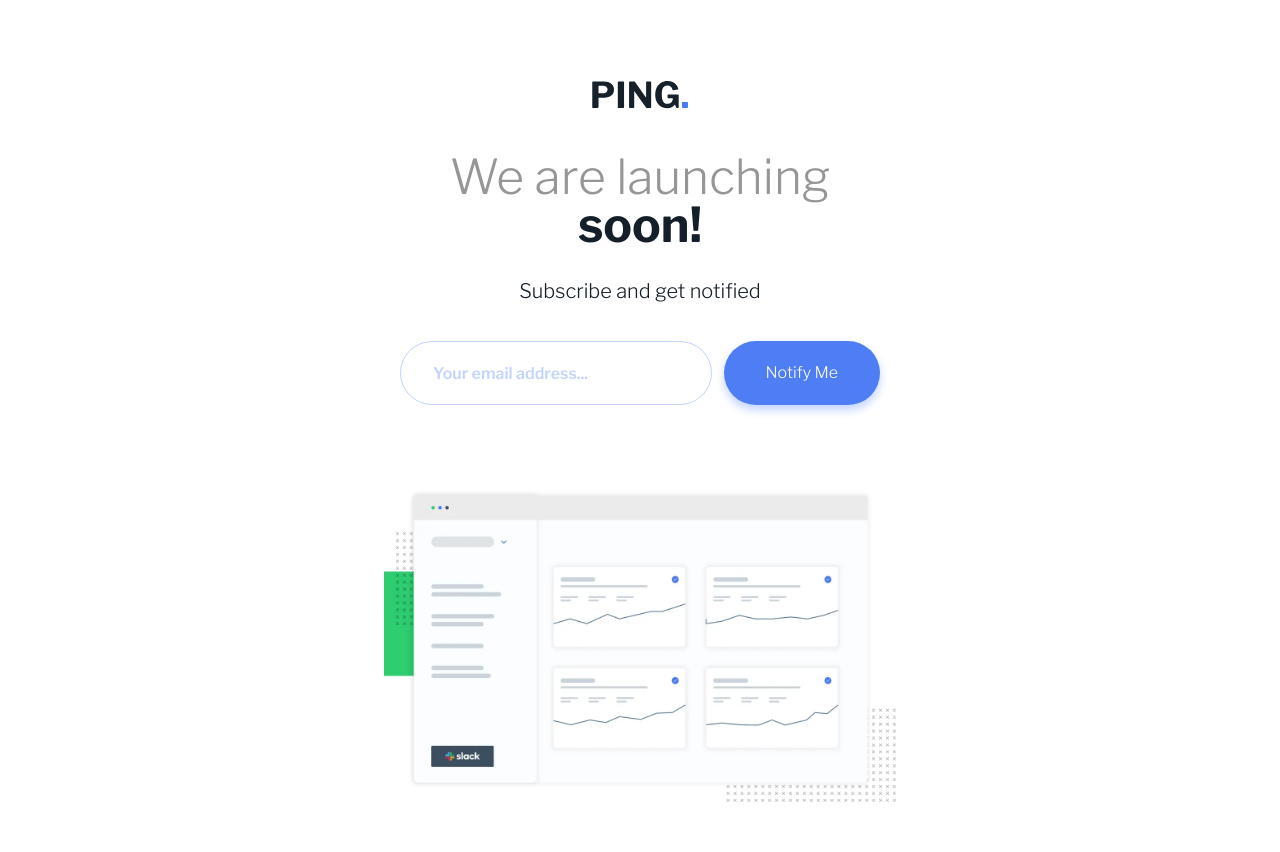
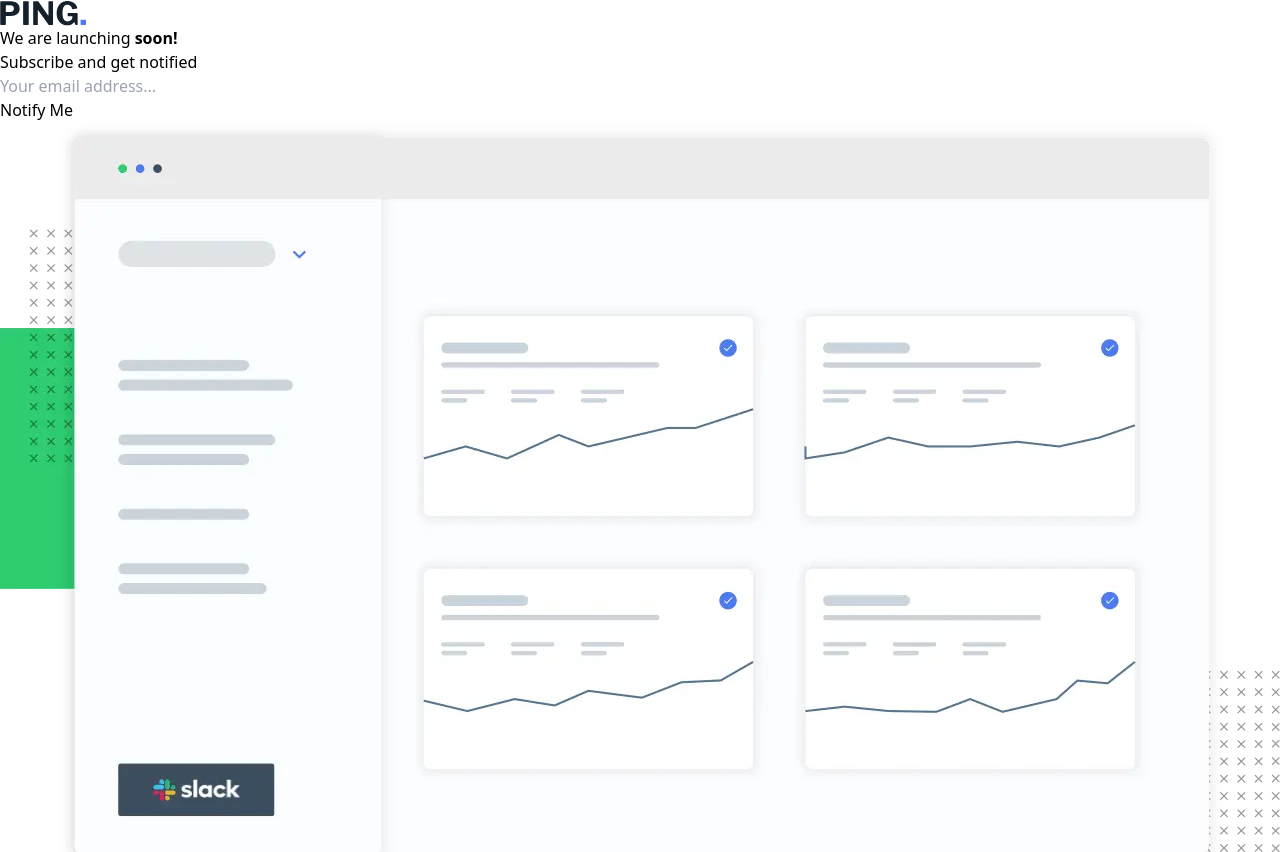
Before and after one commit to Fejiro001/ping-coming-soon-page-master, a website: page index.html in a window 1280 px wide. Shown: the top 852 px of the page. Drawn offline with nearby package versions, Linux system fonts and the light colour scheme; files that its build step writes are made by us from their sources.

Commit message:
fixing more bugs

```diff
--- a/index.html
+++ b/index.html
@@ -25,7 +25,7 @@
     />
 
     <!-- STYLE -->
-    <link rel="stylesheet" href="../dist/style.css" />
+    <link rel="stylesheet" href="./dist/style.css" />
 
     <!-- ICONS -->
     <script
@@ -40,7 +40,7 @@
     <main class="flex flex-col px-8 lg:px-48 xl:px-96 py-12 md:pb-0">
       <img
         class="self-center py-8 w-14 sm:w-24"
-        src="../images/logo.svg"
+        src="./images/logo.svg"
         alt="website logo"
       />
 
@@ -86,7 +86,7 @@
 
       <img
         class="my-10 h-782 w-1280"
-        src="../images/illustration-dashboard.webp"
+        src="./images/illustration-dashboard.webp"
         alt=" an illustration of the Ping dashboard"
       />
     </main>
```
Also changed, not shown: dist/style.css (deleted), 1 other file.
